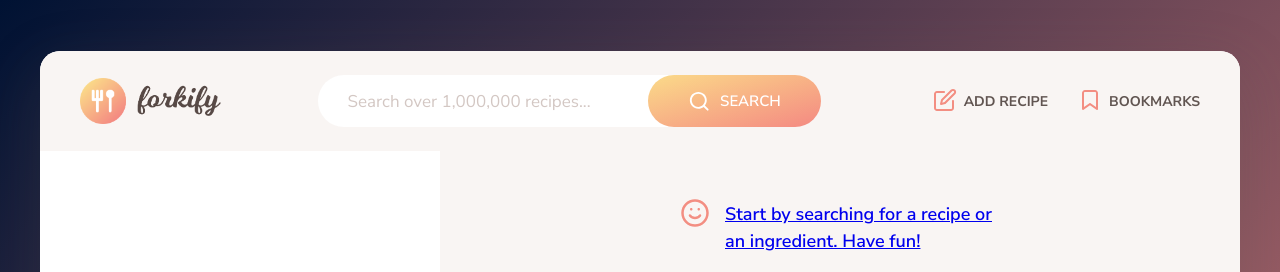
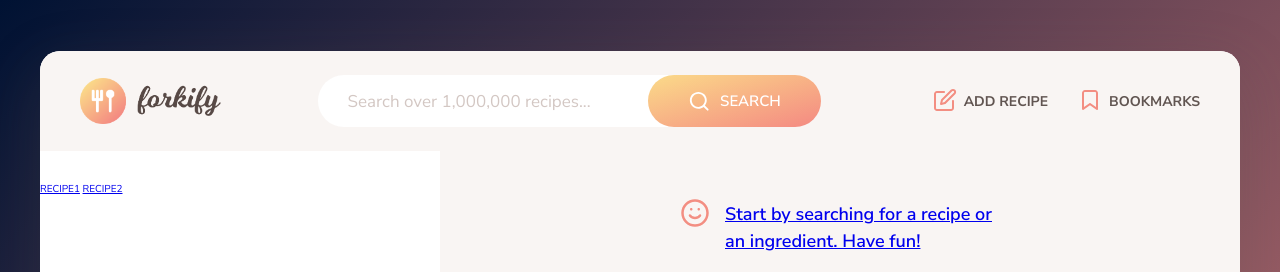
Before and after one commit to shuvo18103107/Recipe-Web-App, a website built with Parcel: page index.html in a window 1280 px wide. Shown: the top 272 px of the page. Built offline with nearby package versions, Linux system fonts and the light colour scheme.

```diff
--- a/index.html
+++ b/index.html
@@ -80,6 +80,8 @@
 
     <div class="search-results">
       <ul class="results">
+        <a href=" #5ed6604591c37cdc054bcd09">RECIPE1</a>
+        <a href=" #5ed6604591c37cdc054bcc3e">RECIPE2</a>
         <!--
           <li class="preview">
             <a class="preview__link preview__link--active" href="#23456">
```
Also changed, not shown: dist/index.html, 2 other files.
